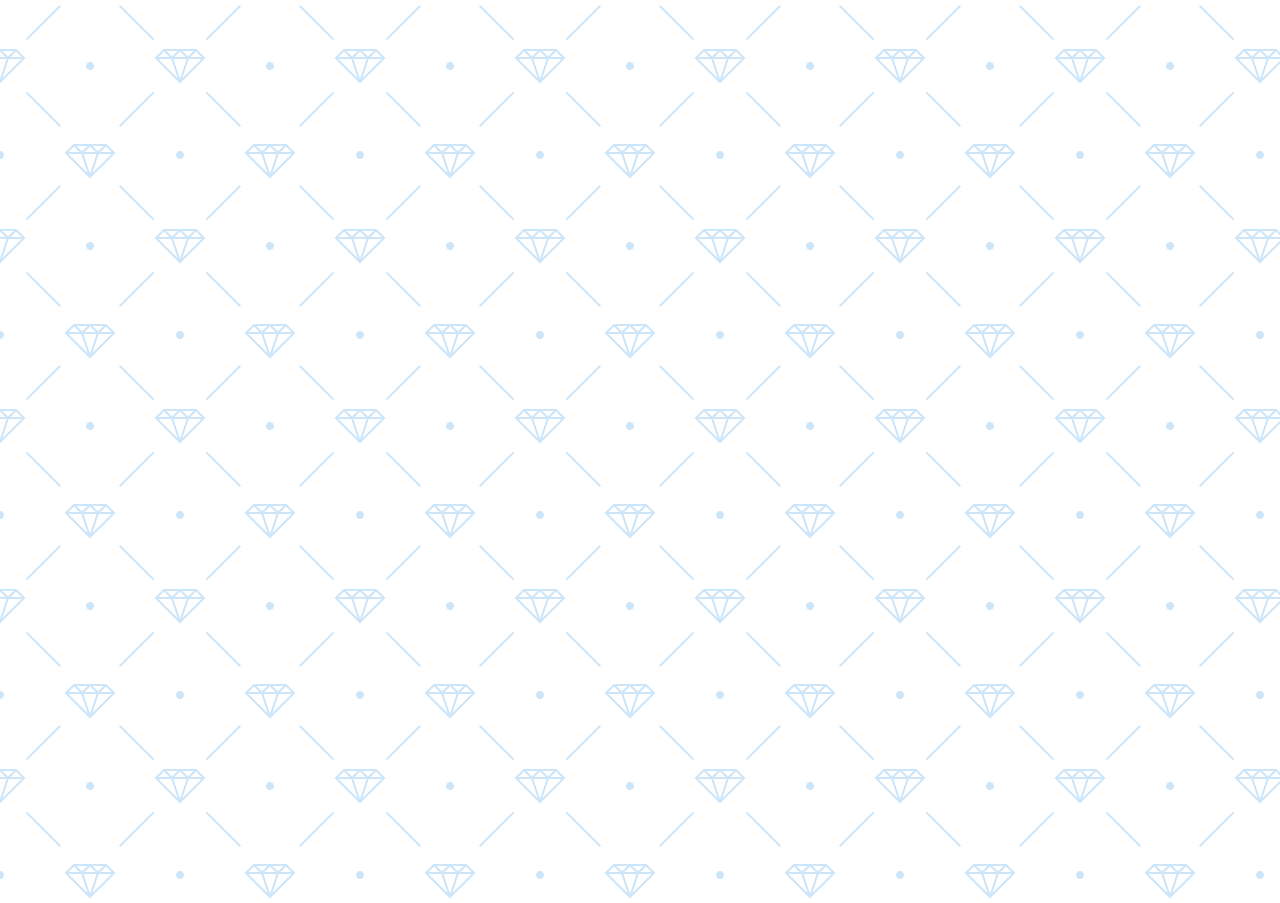
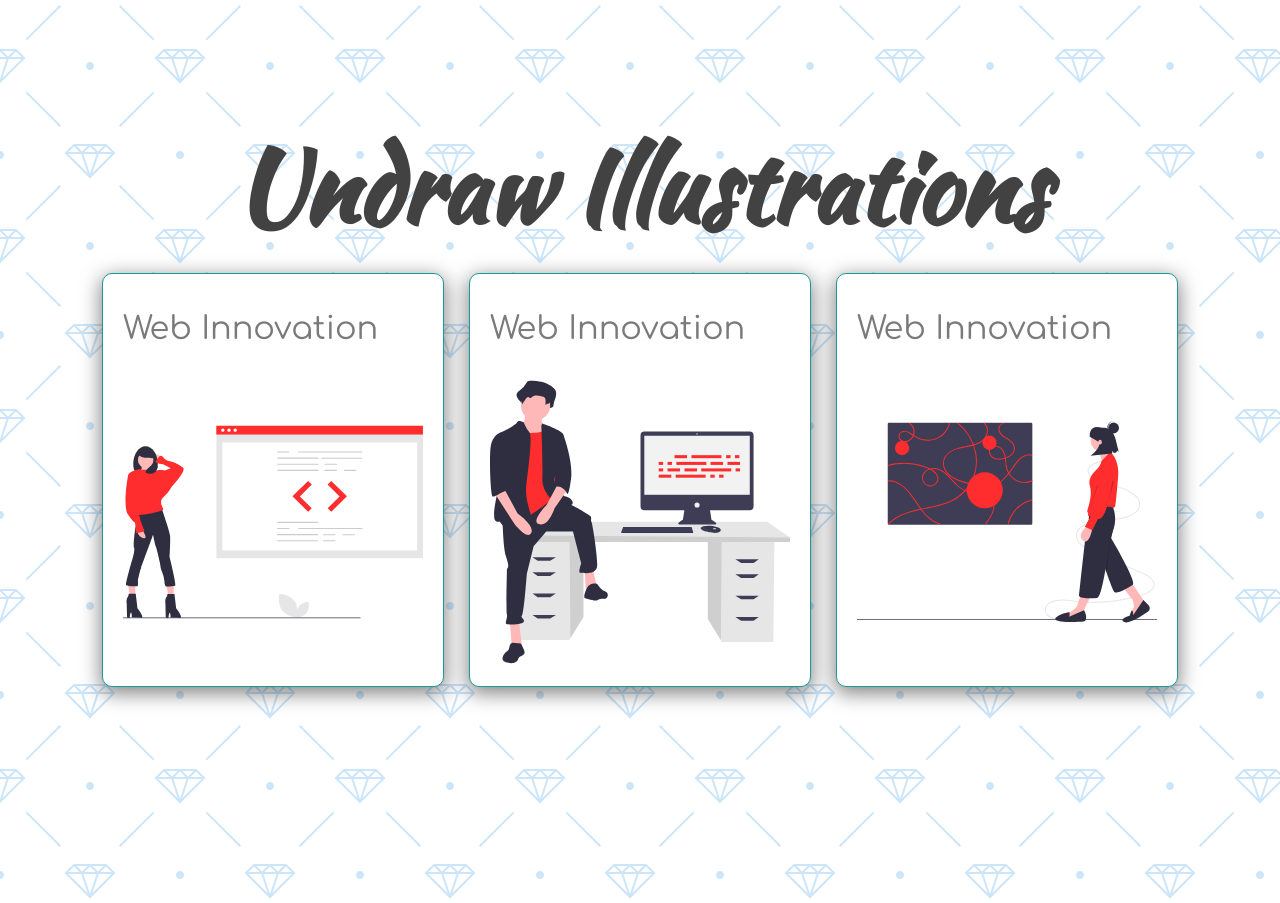
Before and after one commit to web223dev/20-Javascript, a plain HTML site: page light-dark-mode/index.html in a window 1280 px wide. Shown: the part 834-1737 px from the top of the page. Drawn offline with nearby package versions, Linux system fonts and the light colour scheme.

Commit message:
static UI - About Section

```diff
--- a/light-dark-mode/index.html
+++ b/light-dark-mode/index.html
@@ -28,7 +28,23 @@
         </div>
     </section>
     <!-- About Section -->
-    <section id="about"></section>
+    <section id="about">
+        <h1>Undraw Illustrations</h1>
+        <div class="about-container">
+            <div class="image-container">
+                <h2>Web Innovation</h2>
+                <img src="img/undraw_proud_coder_light.svg" alt="Proud coder" id="image1">
+            </div>
+            <div class="image-container">
+                <h2>Web Innovation</h2>
+                <img src="img/undraw_feeling_proud_light.svg" alt="Feeling Proud" id="image2">
+            </div>
+            <div class="image-container">
+                <h2>Web Innovation</h2>
+                <img src="img/undraw_conceptual_idea_light.svg" alt="Idea" id="image3">
+            </div>
+        </div>
+    </section>
     <!-- Projects Section -->
     <section id="projects"></section>
     <!-- Contact Section -->
--- a/light-dark-mode/style.css
+++ b/light-dark-mode/style.css
@@ -45,6 +45,7 @@ h1 {
     font-family: Kaushan Script, sans-serif;
     font-size: 100px;
     margin-bottom: 0;
+    text-align: center;
 }
 
 h2 {
@@ -80,6 +81,28 @@ a:active {
 }
 
 /* Home Section */
-.title-group{
+.title-group {
     text-align: center;
 }
+
+/* About Section */
+.about-container {
+    display: flex;
+    flex-wrap: wrap;
+    justify-content: center;
+}
+
+.image-container {
+    border: 1px solid var(--secondary-color);
+    border-radius: 10px;
+    padding: 10px 20px;
+    margin: 12.5px;
+    width: auto;
+    background: var(--background);
+    box-shadow: var(--box-shadow);
+}
+
+img {
+    height: 300px;
+    width: 300px;
+}
```
Also changed, not shown: light-dark-mode/img/undraw_conceptual_idea_dark.svg (added), light-dark-mode/img/undraw_conceptual_idea_light.svg (added), light-dark-mode/img/undraw_feeling_proud_dark.svg (added), light-dark-mode/img/undraw_feeling_proud_light.svg (added), light-dark-mode/img/undraw_proud_coder_dark.svg (added), light-dark-mode/img/undraw_proud_coder_light.svg (added).
